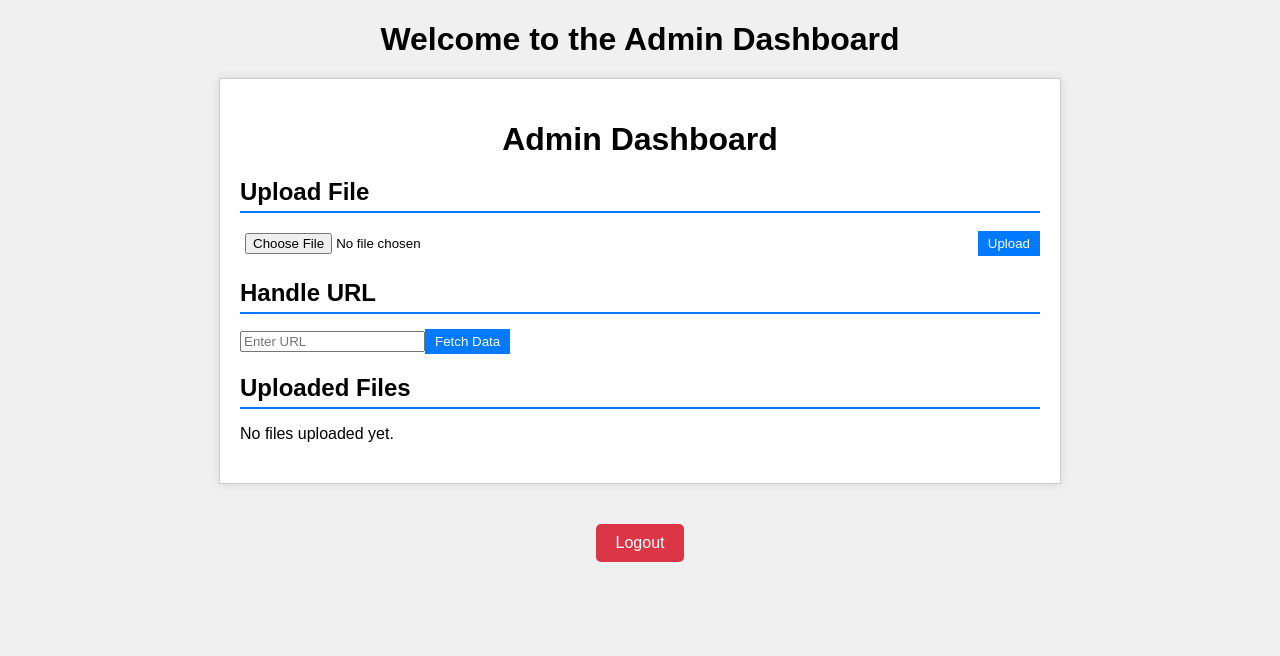
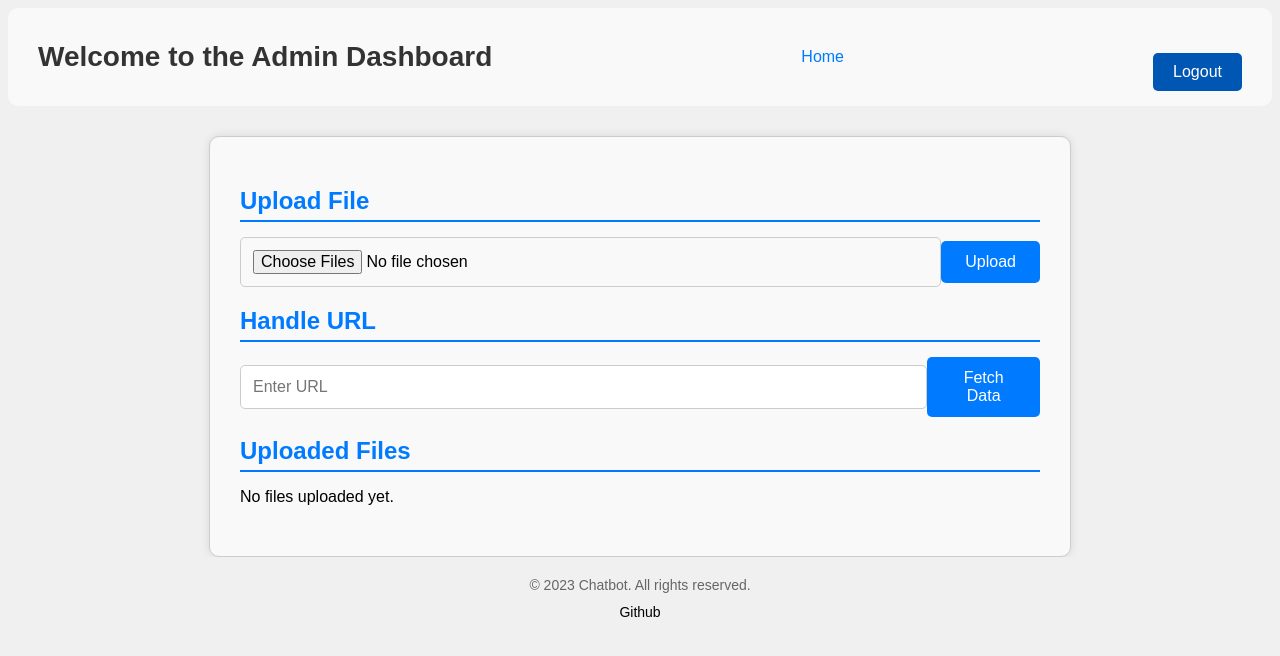
Before and after one commit to Madhav-MKNC/admin-portal, a Flask app: page /dashboard in a window 1280 px wide. Shown: the top 656 px of the page. Run offline with Flask 2, Linux system fonts and the light colour scheme; the visitor is signed in with stand-in values (Sample User, id 1).

Commit message:
header footer

```diff
--- a/app.py
+++ b/app.py
@@ -90,25 +90,22 @@ def uploaded_file(filename):
 @login_required
 def upload():
     if request.method == 'POST':
-        if 'file' not in request.files:
-            flash('No file part')
+        files = request.files.getlist('file')  # Get a list of uploaded files
+
+        if not files:
+            flash('No files selected')
             return redirect(url_for('dashboard'))
 
-        file = request.files['file']
+        for file in files:
+            if file and allowed_file(file.filename):
+                filename = secure_filename(file.filename)
+                file.save(os.path.join(UPLOAD_FOLDER, filename))
+            else:
+                flash('Invalid file type')
+                return redirect(url_for('dashboard'))
 
-        if file.filename == '':
-            flash('No selected file')
-            return redirect(url_for('dashboard'))
-
-        if file and allowed_file(file.filename):
-            filename = secure_filename(file.filename)
-            file.save(os.path.join(UPLOAD_FOLDER, filename))
-            flash('File uploaded successfully')
-            return redirect(url_for('dashboard'))
-
-        else:
-            flash('Invalid file type')
-            return redirect(url_for('dashboard'))
+        flash('Files uploaded successfully')
+        return redirect(url_for('dashboard'))
 
 @app.route('/delete/<filename>')
 @login_required
--- a/requirements.txt
+++ b/requirements.txt
@@ -1,5 +1,7 @@
-beautifulsoup4==4.9.3
 Flask==2.0.2
 python-dotenv==1.0.0
-Requests==2.31.0
 Werkzeug==2.0.2
+beautifulsoup4
+google-api-python-client
+google-auth-httplib2
+google-auth-oauthlib
--- a/static/dashboard_style.css
+++ b/static/dashboard_style.css
@@ -16,6 +16,14 @@ body {
 h1 {
     text-align: center;
     margin-bottom: 20px;
+    font-size: 36px;
+    color: #333;
+}
+
+h2 {
+    font-size: 24px;
+    color: #007BFF;
+    margin-bottom: 10px;
 }
 
 a {
@@ -45,15 +53,18 @@ a:hover {
 
 .upload-section input[type="file"] {
     flex: 1;
-    padding: 5px;
+    padding: 10px;
+    border: 1px solid #ccc;
+    border-radius: 5px;
 }
 
 .upload-section button {
-    padding: 5px 10px;
+    padding: 10px 20px;
     border: none;
     background-color: #007BFF;
     color: #fff;
     cursor: pointer;
+    border-radius: 5px;
 }
 
 .upload-section button:hover {
@@ -62,6 +73,7 @@ a:hover {
 
 .messages {
     margin-top: 10px;
+    color: #dc3545;
 }
 
 .file-list ul {
@@ -73,6 +85,9 @@ a:hover {
     display: flex;
     align-items: center;
     margin-bottom: 10px;
+    padding: 10px;
+    border: 1px solid #ccc;
+    border-radius: 5px;
 }
 
 .file-list li a {
@@ -90,25 +105,143 @@ a:hover {
 }
 
 .logout-link {
-    display: block;
-    text-align: center;
-    margin-top: 20px;
-}
-
-.logout-container {
-    text-align: center;
-    margin-top: 20px;
-}
-
-.logout-link {
     display: inline-block;
     padding: 10px 20px;
-    background-color: #dc3545;
+    background-color: #0056b3;
     color: #fff;
     text-decoration: none;
     border-radius: 5px;
 }
 
 .logout-link:hover {
-    background-color: #b3001f;
+    background-color: #007BFF;
 }
+
+/* Additional styles for a more professional look */
+
+.container {
+    background-color: #f9f9f9;
+    padding: 30px;
+    border-radius: 10px;
+}
+
+.upload-section form, .file-list form {
+    margin-bottom: 20px;
+}
+
+.upload-section input[type="file"],
+.upload-section input[type="text"] {
+    width: 100%;
+    padding: 12px;
+    border: 1px solid #ccc;
+    border-radius: 5px;
+    font-size: 16px;
+}
+
+.upload-section button,
+.file-list button {
+    padding: 12px 24px;
+    font-size: 16px;
+    border: none;
+    color: #fff;
+    display: flex;
+    align-items: center;
+    justify-content: center;
+    cursor: pointer;
+    border-radius: 5px;
+    transition: background-color 0.3s ease;
+}
+
+.upload-section button {
+    background-color: #007BFF;
+}
+
+.file-list button {
+    background-color: #dc3545;
+}
+
+.upload-section button:hover,
+.file-list button:hover {
+    background-color: #0056b3;
+}
+
+.file-list ul {
+    padding: 0;
+}
+
+.file-list li {
+    background-color: #fff;
+    box-shadow: 0 2px 5px rgba(0, 0, 0, 0.1);
+}
+
+.logout-container {
+    text-align: center;
+    margin-top: 30px;
+}
+
+.header {
+    display: flex;
+    align-items: center;
+    justify-content: space-between;
+    margin-bottom: 30px;
+    background-color: #f9f9f9;
+    padding: 15px 30px;
+    border-radius: 10px;
+}
+
+.title {
+    font-size: 28px;
+    color: #333;
+    margin: 0;
+}
+
+.home-link {
+    text-decoration: none;
+    color: #007BFF;
+    font-size: 16px;
+}
+
+footer {
+    background-color: #f0f0f0;
+    padding: 20px 0;
+    text-align: center;
+    position: relative;
+    bottom: 0;
+    width: 100%;
+}
+
+.footer-content {
+    max-width: 800px;
+    margin: 0 auto;
+}
+
+footer p {
+    margin: 0;
+    font-size: 14px;
+    color: #666;
+}
+
+.footer-menu {
+    list-style: none;
+    padding: 0;
+    margin-top: 10px;
+}
+
+.footer-menu li {
+    display: inline-block;
+    margin-right: 15px;
+}
+
+.footer-menu li:last-child {
+    margin-right: 0;
+}
+
+.footer-menu a {
+    text-decoration: none;
+    color: black;
+    font-size: 14px;
+}
+
+.footer-menu a:hover {
+    color: black;
+}
--- a/templates/dashboard.html
+++ b/templates/dashboard.html
@@ -5,14 +5,19 @@
     <link rel="stylesheet" href="{{ url_for('static', filename='dashboard_style.css') }}">
 </head>
 <body>
-    <h1>Welcome to the Admin Dashboard</h1>
+    <div class="header">
+        <h1 class="title">Welcome to the Admin Dashboard</h1>
+        <a href="/" class="home-link">Home</a>
+        <div class="logout-container">
+            <a class="logout-link" href="/logout">Logout</a>
+        </div>
+    </div>
+
     <div class="container">
-        <h1>Admin Dashboard</h1>
-
         <div class="upload-section">
             <h2>Upload File</h2>
             <form method="post" action="/upload" enctype="multipart/form-data">
-                <input type="file" name="file" id="file" required>
+                <input type="file" name="file" id="file" required multiple>
                 <button type="submit">Upload</button>
             </form>
 
@@ -40,7 +45,9 @@
                     {% for filename in files %}
                         <li>
                             <a href="{{ url_for('uploaded_file', filename=filename) }}" target="_blank">{{ filename }}</a>
-                            <a href="{{ url_for('delete', filename=filename) }}" onclick="return confirm('Are you sure you want to delete this file?')">Delete</a>
+                            <form method="post" action="{{ url_for('delete', filename=filename) }}" onsubmit="return confirm('Are you sure you want to delete this file?')">
+                                <button type="submit">Delete</button>
+                            </form>
                         </li>
                     {% endfor %}
                 </ul>
@@ -49,8 +56,15 @@
             {% endif %}
         </div>
     </div>
-    <div class="logout-container">
-        <a class="logout-link" href="/logout">Logout</a>
-    </div>
+
+    <footer>
+        <div class="footer-content">
+            <p>&copy; 2023 Chatbot. All rights reserved.</p>
+            <ul class="footer-menu">
+                <!-- Add your footer links here -->
+                <li><a href="https://github.com/madhav-mknc/admin-portal">Github</a></li>
+            </ul>
+        </div>
+    </footer>
 </body>
 </html>
```
